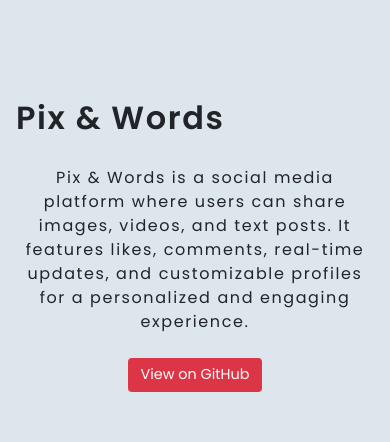
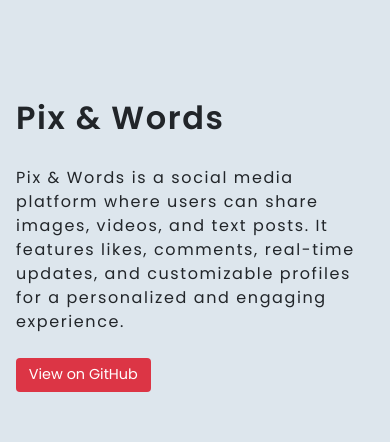
Before and after one commit to akther69/mynewportfolio, a React (Vite) app: page / in a window 390 px wide. Shown: the part 3809-4251 px from the top of the page. Built offline with nearby package versions, Linux system fonts and the light colour scheme.

Commit message:
Fix error

```diff
--- a/src/index.css
+++ b/src/index.css
@@ -483,9 +483,6 @@ button:hover {
 
   .project-item {
     flex-direction: column;
-    flex-direction: column;
-    align-items: center; /* Centers content */
-    text-align: center;
   }
 
   .video-box {
@@ -499,7 +496,6 @@ button:hover {
 
   .project-desc {
     flex: 0 0 100%;
-    width: 100%;
     margin-top: 40px;
   }
 
@@ -516,8 +512,8 @@ button:hover {
 
   .project-video {
     top: 18%;
-    left: 17%;
-    width: 67%;
+    left: 18%;
+    width: 66%;
     height: 63%;
   }
 
```
